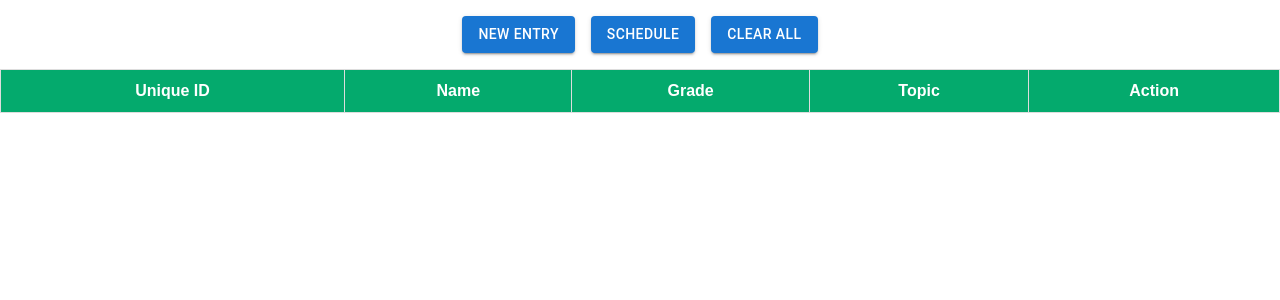
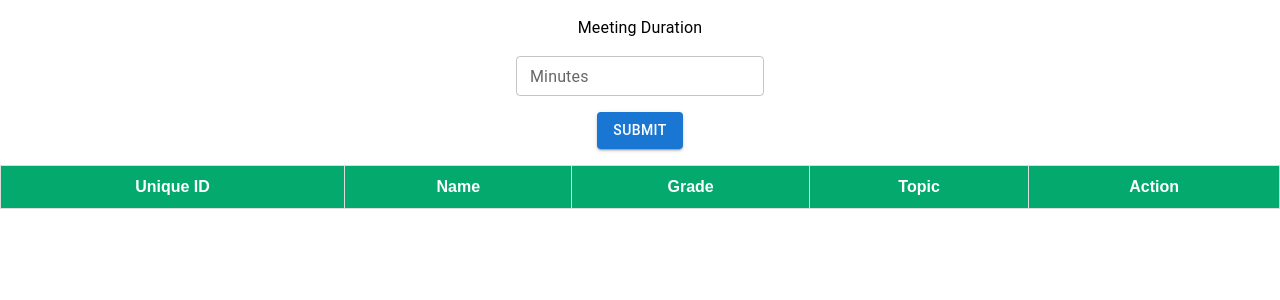
Before and after one commit to ncardenas/scheduler, a React (Create React App) app: page / in a window 1280 px wide. Shown: the top 300 px of the page. Built offline with nearby package versions, Linux system fonts and the light colour scheme.

Commit message:
can set the meeting duration

```diff
--- a/src/App.tsx
+++ b/src/App.tsx
@@ -1,14 +1,9 @@
 import React, { useState, useRef } from 'react';
 import { Box, Stack, Modal } from '@mui/material';
-import { Form } from './component/Form';
-import { Availability } from './component/Form';
-import {
-  ClearButton,
-  ScheduleStudentsButton,
-  NewEntryButton,
-} from './component/Buttons';
-
+import { Availability, Form } from './component/Form';
+import { MeetingDurationForm } from './component/MeetDurationForm';
 import StudentTable from './StudentTable/StudentTable';
+import { ButtonBar } from './component/ButtonBar';
 
 export interface StudentRecord {
   id: number;
@@ -37,11 +32,14 @@ function App() {
     students: [],
     formOpen: false,
     editStudent: newStudent,
+    meetingMinutes: '00',
   };
 
   const [students, setStudents] = useState<StudentRecord[]>(defaults.students);
   const [formOpen, setFormOpen] = useState(defaults.formOpen);
   const [editStudent, setEditStudent] = useState(defaults.editStudent);
+  const [meetingMinutes, setMeetingMinutes] = useState(defaults.meetingMinutes);
+  const [timeSubmit, setTimeSubmit] = useState(false);
 
   function handleClear() {
     setStudents(initStudents);
@@ -85,7 +83,7 @@ function App() {
   };
 
   return (
-    <Stack marginTop={2} spacing={2}>
+    <Stack justifyContent="center" marginTop={2} spacing={2}>
       <Modal open={formOpen} onClose={() => setFormOpen(false)}>
         <Box
           sx={{
@@ -106,11 +104,15 @@ function App() {
           />
         </Box>
       </Modal>
-      <Stack spacing={2} direction="row" justifyContent="center">
-        <NewEntryButton handleClick={handleNewEntry} />
-        <ScheduleStudentsButton handleClick={() => {}} />
-        <ClearButton handleClick={handleClear} />
-      </Stack>
+      <MeetingDurationForm
+        disabled={timeSubmit}
+        handleChange={setMeetingMinutes}
+      />
+      <ButtonBar
+        handleNewEntry={handleNewEntry}
+        handleClear={handleClear}
+        handleSubmit={setTimeSubmit}
+      />
       <Box justifyContent="center" display="flex">
         <StudentTable
           handleParentEdit={handleEditStudent}
--- /dev/null
+++ b/src/component/ButtonBar.tsx
@@ -0,0 +1,34 @@
+import React, { useState } from 'react';
+import { Stack } from '@mui/material';
+import {
+  ClearButton,
+  ScheduleStudentsButton,
+  NewEntryButton,
+  SubmitButton,
+} from './Buttons';
+
+export const ButtonBar = ({ handleNewEntry, handleClear, handleSubmit }) => {
+  const [submitClicked, setSubmitClicked] = useState(false);
+
+  const handleSubmitClicked = () => {
+    handleSubmit(true);
+    setSubmitClicked(true);
+  };
+
+  return (
+    <Stack spacing={2} direction="row" justifyContent="center">
+      {!submitClicked ? (
+        <SubmitButton
+          disabled={false}
+          handleClick={() => handleSubmitClicked()}
+        />
+      ) : (
+        <>
+          <NewEntryButton handleClick={handleNewEntry} />
+          <ScheduleStudentsButton handleClick={() => {}} />
+          <ClearButton handleClick={handleClear} />
+        </>
+      )}
+    </Stack>
+  );
+};
--- /dev/null
+++ b/src/component/MeetDurationForm.tsx
@@ -0,0 +1,17 @@
+import React from 'react';
+import { Stack, Typography, TextField } from '@mui/material';
+
+export const MeetingDurationForm = ({ disabled, handleChange }) => {
+  return (
+    <Stack spacing={2} alignItems="center">
+      <Typography>Meeting Duration</Typography>
+      <TextField
+        disabled={disabled}
+        size="small"
+        type="number"
+        label="Minutes"
+        onChange={(e) => handleChange(e.target.value)}
+      />
+    </Stack>
+  );
+};
```
